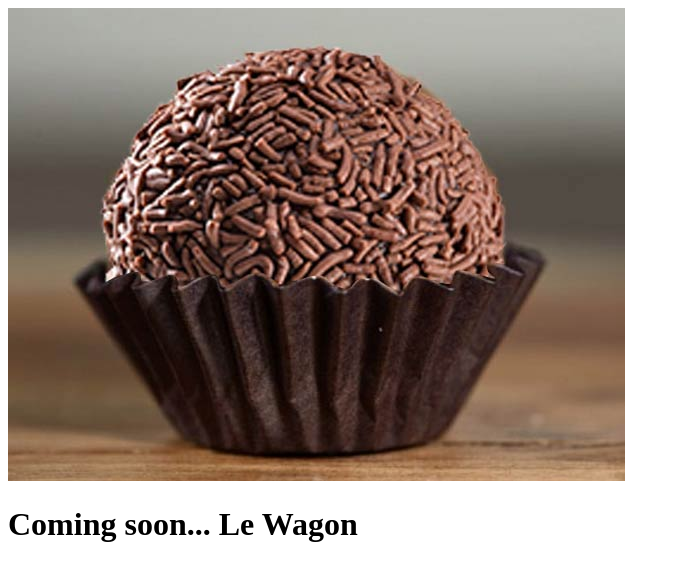
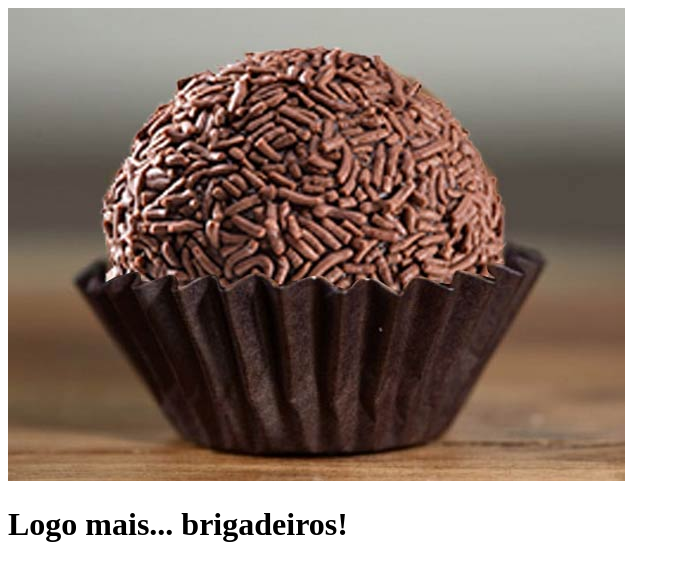
Before and after one commit to fernandafig/git-101, a plain HTML site: page index.html in a window 1280 px wide. Shown: the whole page, without its empty margins (0-680 px from the left). Drawn offline with Linux system fonts and the light colour scheme.

Commit message:
Changed h1 text

```diff
--- a/index.html
+++ b/index.html
@@ -6,6 +6,6 @@
 </head>
 <body>
 	<img src="brigadeiro.jpg" alt="">
-	<h1>Coming soon... Le Wagon</h1>
+	<h1>Logo mais... brigadeiros!</h1>
 </body>
 </html>
```
